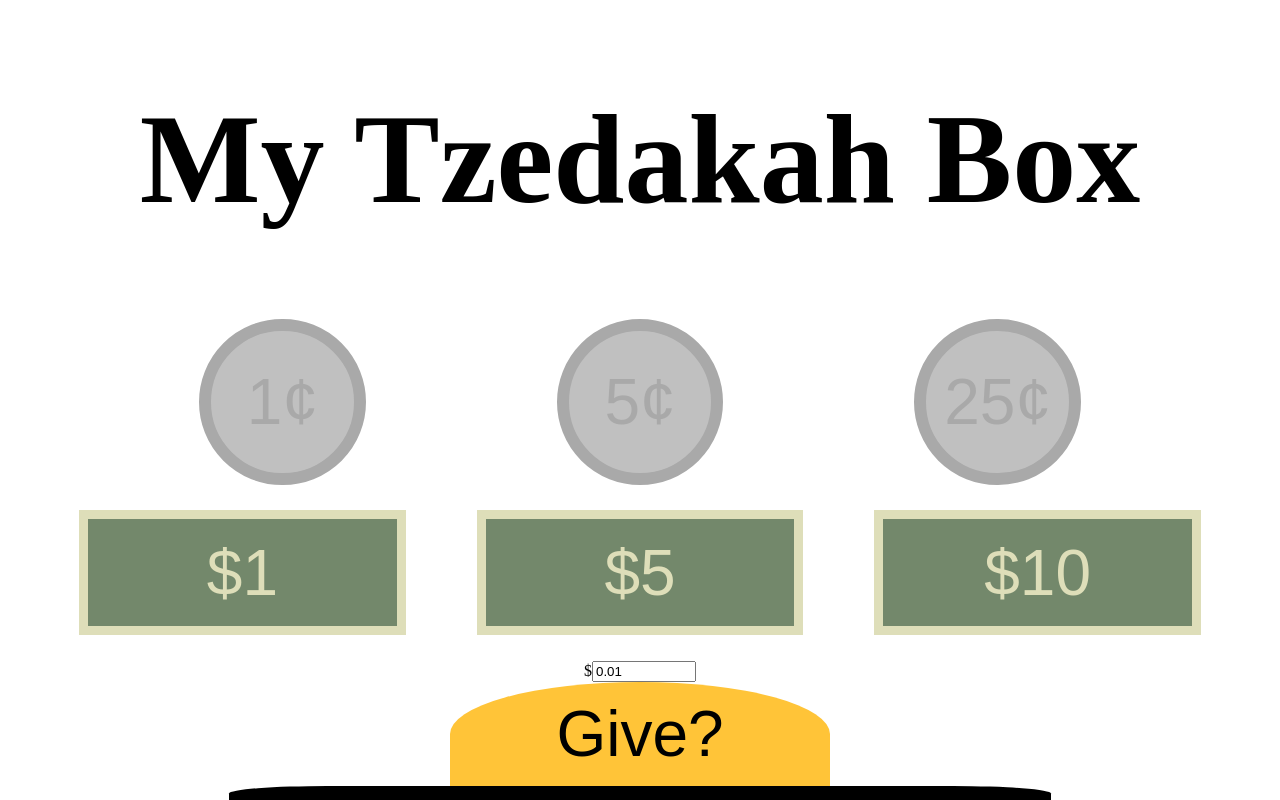
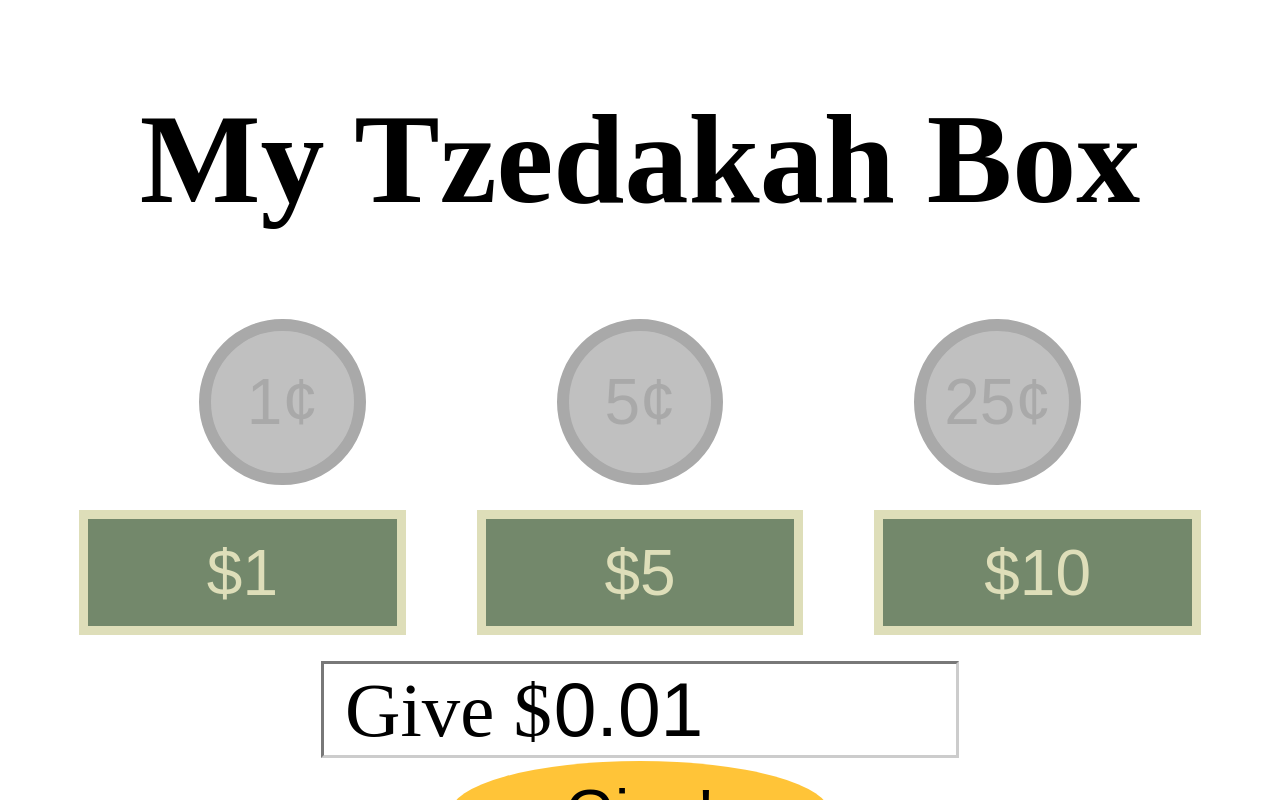
Before and after one commit to BenyominWalters/WalderTzedakahWeb, a plain HTML site: page CharityBoxPage/CharityBox.html in a window 1280 px wide. Both pictures are taken after a click on the button "1¢". Shown: the top 800 px of the page. Drawn offline with Linux system fonts and the light colour scheme.

Commit message:
Formatted giveAmount input. Fixed value to display as 0.00.

```diff
--- a/CharityBoxPage/CharityBox.css
+++ b/CharityBoxPage/CharityBox.css
@@ -37,6 +37,18 @@
   color: #dedeb9;
 }
 /* Give Button */
+#giveAmountWrapper {
+    margin: auto;
+    width: 50%;
+    border-style: inset;
+    border-color: #ccc;
+    font-size: 6vw;
+}
+#giveAmount {
+    border-style: none;
+    font-size: 6vw;
+    width: 60%;
+}
 #giveButtonWrapper {
     text-align: center;
 }
@@ -50,6 +62,7 @@
     padding: 15px 20px;
     font-size: 5vw;
     width: 30%;
+    margin-top: 3px;
 }
 
 .hidden {
--- a/CharityBoxPage/CharityBox.html
+++ b/CharityBoxPage/CharityBox.html
@@ -32,8 +32,8 @@
     </div>
 
     <div id="giveButtonWrapper">
-        <div><form>$<input id="giveAmount" type="number" min="0.00" max="10000.00" step="0.01" value="0.00"></form></div>
-        <button id="giveButton" onclick="giveToBox()" class="hidden">Give?</button>
+        <div><form><div id="giveAmountWrapper">Give $<input id="giveAmount" type="number" min="0.00" max="10000.00" step="0.01" value="0.00"></div></form></div>
+        <button id="giveButton" onclick="giveToBox()" class="hidden">Give!</button>
     </div>
 
     <div id="charityBoxWrapper">
--- a/CharityBoxPage/CharityBox.js
+++ b/CharityBoxPage/CharityBox.js
@@ -5,7 +5,7 @@
 */
 
 var boxTotal = 0;
-var giveAmount = 0; // Holds value of donation before adding to box to confirm.
+var giveAmount = 0.00; // Holds value of donation before adding to box to confirm.
 
 var donationLink = ""
 
@@ -13,7 +13,7 @@ function addValue(value) {
     value = parseInt(value); // Because value of button is string, converts to Int
     console.log(value);
     giveAmount = giveAmount + value;
-    document.getElementById("giveAmount").value = + (giveAmount/100).toFixed(2);
+    document.getElementById("giveAmount").value = (giveAmount/100).toFixed(2);
     // Uses toFixed() to trim extra float zeros to display as a two decimal place for currency.
     document.getElementById("giveButton").className = "giveButton visible" // Makes button visible when has value to give
 }
@@ -24,8 +24,8 @@ function giveToBox() {
     // Uses toFixed() to trim extra float zeros to display as a two decimal place for currency.
 
     // Resets giveAmount
-    giveAmount = 0;
-    document.getElementById("giveAmount").value = + giveAmount.toFixed(2); // To fixed formats as $0.00, instead of just $0
+    giveAmount = 0.00;
+    document.getElementById("giveAmount").value = giveAmount.toFixed(2); // To fixed formats as $0.00, instead of just $0
     document.getElementById("giveButton").className = "giveButton hidden" // Hides button when no value to give
 
 }
```
